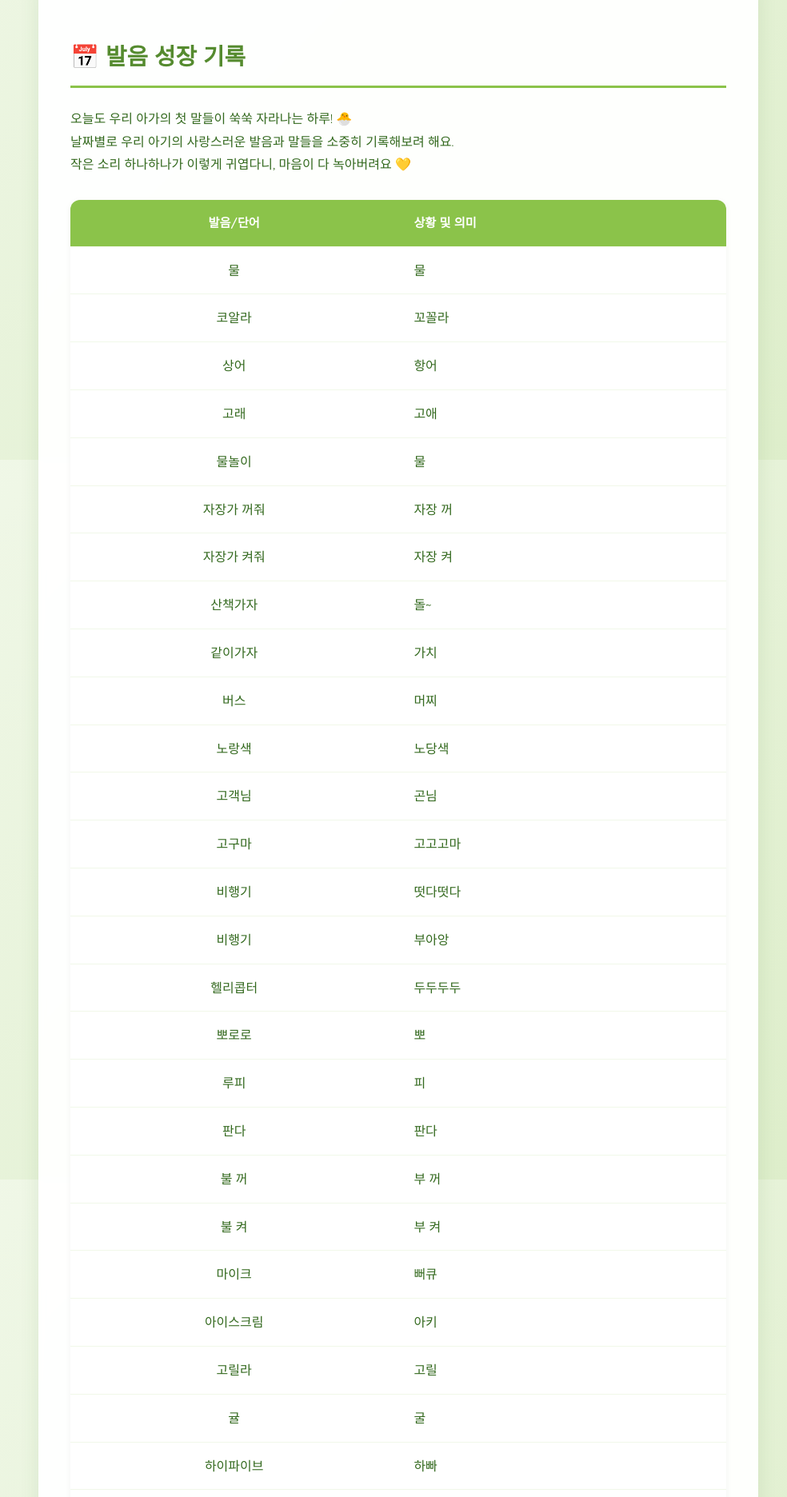
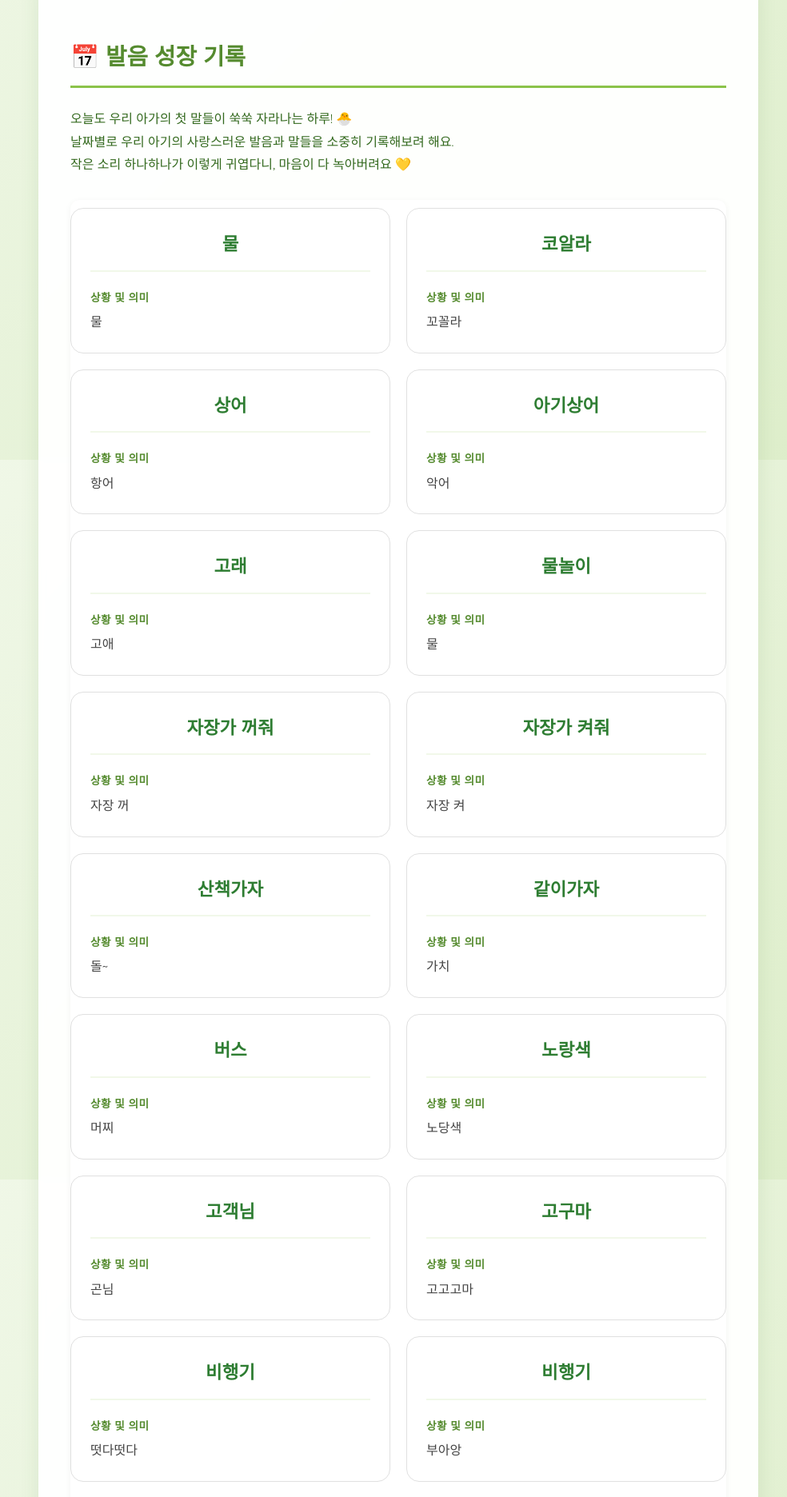
Before and after one commit to JunSungKang/baby-speech-diary, a Jekyll site: the page built from index.md, in a window 1280 px wide. Shown: the part 325-2197 px from the top of the page at 80% size, without its empty margins (142-1126 px from the left). Built offline with Jekyll 4.4.1, drawn with Linux system fonts in a browser that asks for light colours; our own code applies the rules of GitHub Pages for plain Markdown files.

Commit message:
feat: 기본 레이아웃과 스타일을 추가하고 테이블 카드뷰 기능을 구현했습니다.

```diff
--- a/assets/css/style.css
+++ b/assets/css/style.css
@@ -134,3 +134,84 @@ blockquote {
         overflow-x: auto;
     }
 }
+
+/* Card Table Transformation */
+.card-table {
+    display: block;
+    width: 100%;
+}
+
+.card-table thead {
+    display: none;
+}
+
+.card-table tbody {
+    display: grid;
+    grid-template-columns: repeat(auto-fill, minmax(280px, 1fr));
+    gap: 20px;
+    padding: 10px 0;
+}
+
+.card-table tr {
+    background: #ffffff;
+    border: 1px solid #e0e0e0;
+    border-radius: 16px;
+    padding: 24px;
+    display: flex;
+    flex-direction: column;
+    gap: 12px;
+    transition: all 0.3s ease;
+    position: relative;
+    overflow: hidden;
+}
+
+.card-table tr:hover {
+    transform: translateY(-5px);
+    box-shadow: 0 12px 20px rgba(0,0,0,0.1);
+    border-color: var(--accent-color);
+}
+
+.card-table td {
+    display: block;
+    padding: 0;
+    border: none;
+    background: transparent;
+    font-size: 1rem;
+    color: #444;
+}
+
+.card-table td::before {
+    content: attr(data-label);
+    display: block;
+    font-size: 0.85rem;
+    color: var(--primary-color);
+    font-weight: 700;
+    margin-bottom: 4px;
+    text-transform: uppercase;
+    letter-spacing: 0.5px;
+}
+
+/* Specific styling for the first cell (Word) to make it pop */
+.card-table td:first-child {
+    font-size: 1.4rem;
+    font-weight: 700;
+    color: #2e7d32;
+    margin-bottom: 8px;
+    border-bottom: 2px solid #f1f8e9;
+    padding-bottom: 12px;
+}
+
+.card-table td:first-child::before {
+    display: none; /* Hide label for the main title of the card */
+}
+
+/* Responsive adjustments */
+@media (max-width: 600px) {
+    .card-table tbody {
+        grid-template-columns: 1fr;
+    }
+
+    .card-table tr {
+        padding: 20px;
+    }
+}
--- a/index.md
+++ b/index.md
@@ -9,6 +13,7 @@
 | 물 | 물 |
 | 코알라 | 꼬꼴라 |
 | 상어 | 항어 |
+| 아기상어 | 악어 |
 | 고래 | 고애 |
 | 물놀이 | 물 |
 | 자장가 꺼줘 | 자장 꺼 |
```
Also changed, not shown: other parts of index.md (+4 -0 lines), _layouts/default.html (+18 -0 lines).
